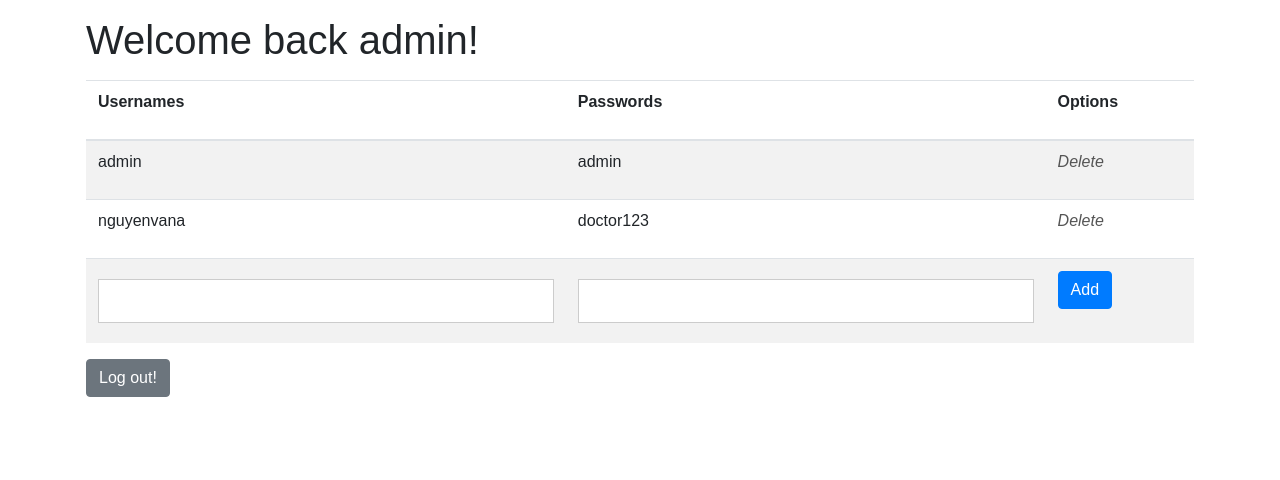
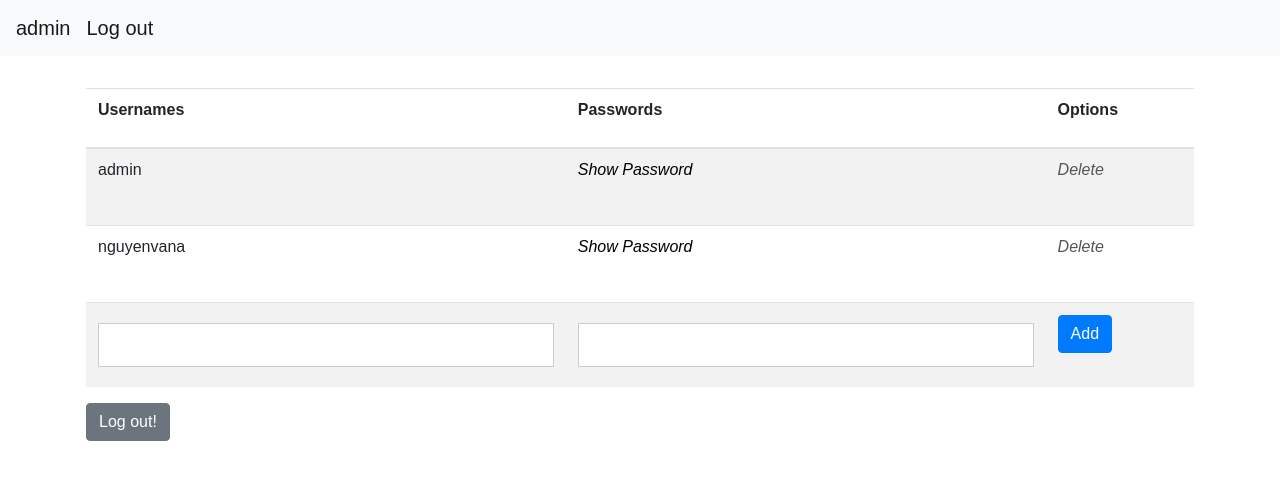
Before and after one commit to quandapro/se-repo, a Flask app: page /admin in a window 1280 px wide. Shown: the top 480 px of the page. Run offline with Flask 2, Linux system fonts and the light colour scheme; a user stored in the database is signed in; data comes from the database, SQL or seed files in the repository; some libraries are stand-ins or nearby versions.

Commit message:
Fix admin page

```diff
--- a/src/Flask/static/css/style.css
+++ b/src/Flask/static/css/style.css
@@ -573,3 +573,12 @@ a{
 .focus + span::after{
     width: 100%;
 }
+
+.btn-hidden-toggle {
+    background: none;
+    border: none;
+}
+
+.password-hidden {
+    visibility: hidden;
+}
--- a/src/Flask/templates/admin.html
+++ b/src/Flask/templates/admin.html
@@ -5,12 +5,21 @@
     <meta name="viewport" content="width=device-width, initial-scale=1.0">
     <link rel="stylesheet" href="{{ url_for('static', filename='css/bootstrap.min.css') }}">
     <link rel="stylesheet" href="{{ url_for('static', filename='css/style.css') }}">
+    <script src="{{ url_for('static', filename='js/jquery.3.4.1.js') }}"></script>
     <script src="{{ url_for('static', filename='js/bootstrap.min.js') }}"></script>
 </head>
 
 <body>
+    <!-- Navbar -->
+    <nav class="navbar navbar-expand-lg navbar-light bg-light">
+        <a class="navbar-brand" href="#">{{ username }}</a>
+        <ul class="navbar-nav mr-auto">
+            <li class="nav-item">
+                <a class="navbar-brand" href="{{ url_for('logout') }}">Log out</a>
+            </li>
+        </ul>
+    </nav>
     <div class='container'>
-        <h1>Welcome back {{ username }}!</h1>
         <p>{{ msg }}</p>
         <table class="table table-striped">
             <thead>
@@ -31,7 +40,10 @@
                         <p>{{accounts[i]['username']}}</p>
                     </td>
                     <td>
-                        <p>{{accounts[i]['password']}}</p>
+                        <button class="btn-hidden-toggle" onclick="showHidePassword( {{ i }} )">
+                            <i>Show Password</i>
+                        </button>
+                        <p class="password-hidden" id="{{i}}">{{accounts[i]['password']}}</p>
                     </td>
                     <td>
                         <i><a href="{{ url_for('delete', username=accounts[i]['username'])}}">Delete</a></i>
@@ -44,7 +56,7 @@
                             <input type="text" name='username' width="80%" required>
                         </td>
                         <td>
-                            <input type="text" name='password' width="80%" required>
+                            <input type="password" name='password' width="80%" required>
                         </td>
                         <td>
                             <button type='submit' class="btn btn-primary">Add</button>
@@ -59,6 +71,11 @@
             </button>
         </a>
     </div>
+<script>
+    function showHidePassword(i){
+        $(`#${i}`).toggleClass("password-hidden")
+    }
+</script>
 </body>
 
 </html>
```
Also changed, not shown: src/Flask/templates/doctor.html (+5 -2 lines).
